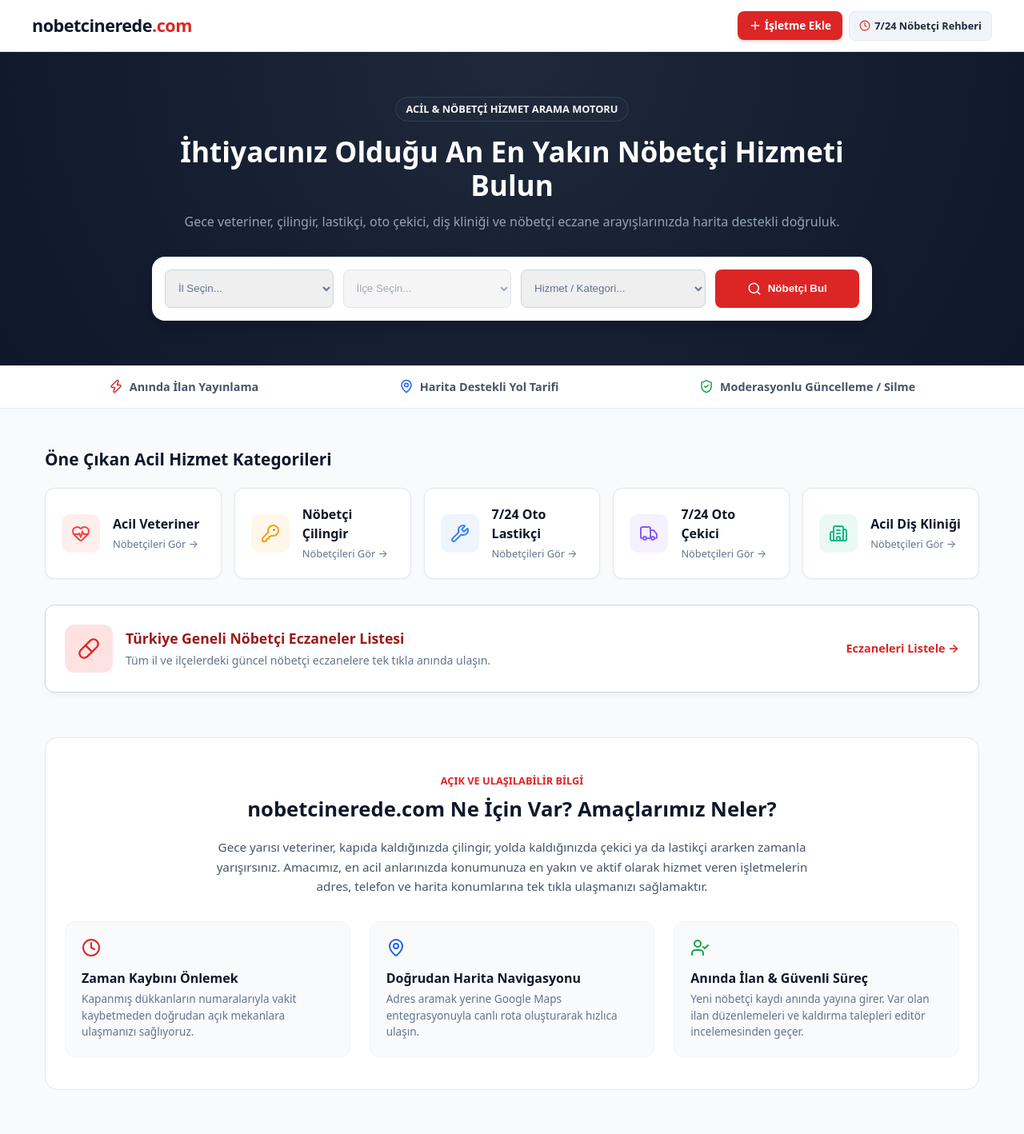
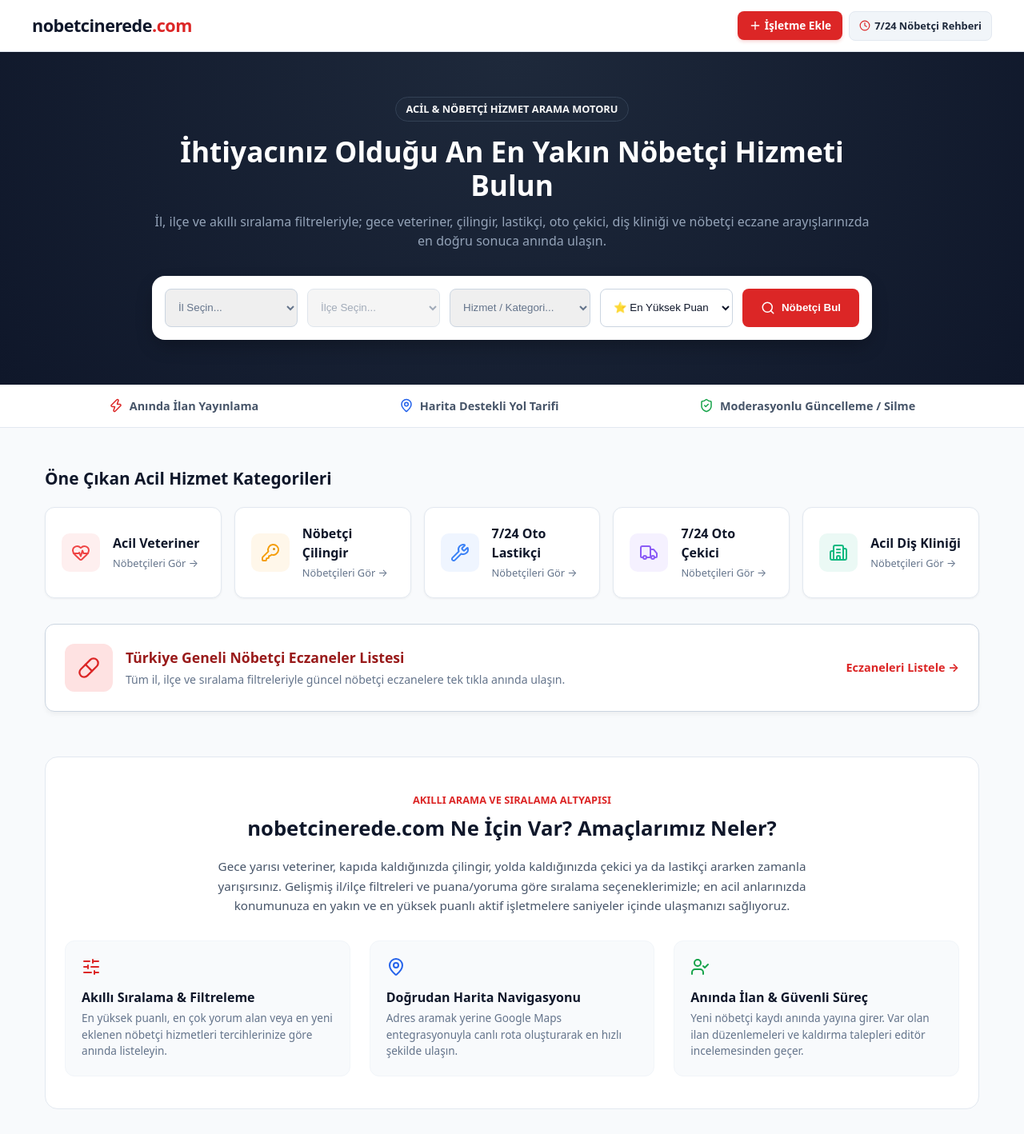
Before and after one commit to beytullahblut/nobetcinerede, a Next.js app: page / in a window 1280 px wide. Shown: the top 1418 px of the page at 80% size. Built offline with nearby package versions, Linux system fonts and the light colour scheme.

Commit message:
güncelleme

```diff
--- a/src/app/page.tsx
+++ b/src/app/page.tsx
@@ -17,6 +17,7 @@ import {
   Zap,
   Truck,
   Pill,
+  SlidersHorizontal,
 } from "lucide-react";
 
 import ilData from "@/data/il.json";
@@ -28,6 +29,7 @@ export default function HomePage() {
   const [selectedCityName, setSelectedCityName] = useState("");
   const [selectedDistrict, setSelectedDistrict] = useState("");
   const [selectedCategory, setSelectedCategory] = useState("");
+  const [selectedSort, setSelectedSort] = useState("rating_desc"); // Sıralama state'i eklendi
 
   // il.json yapısını çözer ve Türkçe karakterlere uygun olarak A'dan Z'ye sıralar
   const ilList = useMemo(() => {
@@ -95,17 +97,20 @@ export default function HomePage() {
     setSelectedDistrict("");
   };
 
-const handleSearch = (e: React.FormEvent) => {
+  const handleSearch = (e: React.FormEvent) => {
     e.preventDefault();
 
     const params = new URLSearchParams();
 
-    // İl ve ilçeyi doğrudan kendi parametreleri olarak ekliyoruz
+    // İl ve ilçeyi kendi parametreleri olarak ekliyoruz
     if (selectedCityName) params.append("city", selectedCityName);
     if (selectedDistrict) params.append("district", selectedDistrict);
 
-    // Kategoriyi veya arama metnini q parametresi olarak ekliyoruz
+    // Kategoriyi q parametresi olarak ekliyoruz
     if (selectedCategory) params.append("q", selectedCategory);
+
+    // Sıralama tercihini ekliyoruz
+    if (selectedSort) params.append("sort", selectedSort);
 
     router.push(`/arama?${params.toString()}`);
   };
@@ -149,7 +154,7 @@ const handleSearch = (e: React.FormEvent) => {
             İhtiyacınız Olduğu An En Yakın Nöbetçi Hizmeti Bulun
           </h1>
           <p style={{ color: "#94a3b8", fontSize: "1rem", marginBottom: "2rem" }}>
-            Gece veteriner, çilingir, lastikçi, oto çekici, diş kliniği ve nöbetçi eczane arayışlarınızda harita destekli doğruluk.
+            İl, ilçe ve akıllı sıralama filtreleriyle; gece veteriner, çilingir, lastikçi, oto çekici, diş kliniği ve nöbetçi eczane arayışlarınızda en doğru sonuca anında ulaşın.
           </p>
 
           {/* DİNAMİK ARAMA FORMU */}
@@ -169,7 +174,7 @@ const handleSearch = (e: React.FormEvent) => {
             }}
           >
             {/* İL SEÇİMİ */}
-            <div style={{ flex: "1 1 160px" }}>
+            <div style={{ flex: "1 1 140px" }}>
               <select
                 value={selectedCityId}
                 onChange={handleCityChange}
@@ -193,7 +198,7 @@ const handleSearch = (e: React.FormEvent) => {
             </div>
 
             {/* İLÇE SEÇİMİ */}
-            <div style={{ flex: "1 1 160px" }}>
+            <div style={{ flex: "1 1 140px" }}>
               <select
                 value={selectedDistrict}
                 onChange={(e) => setSelectedDistrict(e.target.value)}
@@ -219,7 +224,7 @@ const handleSearch = (e: React.FormEvent) => {
             </div>
 
             {/* KATEGORİ SEÇİMİ */}
-            <div style={{ flex: "1 1 180px" }}>
+            <div style={{ flex: "1 1 150px" }}>
               <select
                 value={selectedCategory}
                 onChange={(e) => setSelectedCategory(e.target.value)}
@@ -242,8 +247,30 @@ const handleSearch = (e: React.FormEvent) => {
               </select>
             </div>
 
+            {/* SIRALAMA SEÇİMİ */}
+            <div style={{ flex: "1 1 140px" }}>
+              <select
+                value={selectedSort}
+                onChange={(e) => setSelectedSort(e.target.value)}
+                style={{
+                  width: "100%",
+                  height: "48px",
+                  boxSizing: "border-box",
+                  color: "#0f172a",
+                  borderRadius: "8px",
+                  border: "1px solid #cbd5e1",
+                  padding: "0 0.75rem",
+                  backgroundColor: "#ffffff",
+                }}
+              >
+                <option value="rating_desc">⭐ En Yüksek Puan</option>
+                <option value="reviews_desc">💬 En Çok Yorum</option>
+                <option value="newest">🕒 En Yeni Eklenen</option>
+              </select>
+            </div>
+
             {/* BUTON */}
-            <div style={{ flex: "1 1 130px" }}>
+            <div style={{ flex: "1 1 120px" }}>
               <button
                 type="submit"
                 style={{
@@ -380,7 +407,7 @@ const handleSearch = (e: React.FormEvent) => {
               <div>
                 <h3 style={{ fontSize: "1.1rem", fontWeight: 800, color: "#991b1b" }}>Türkiye Geneli Nöbetçi Eczaneler Listesi</h3>
                 <p style={{ fontSize: "0.88rem", color: "#64748b", marginTop: "0.2rem" }}>
-                  Tüm il ve ilçelerdeki güncel nöbetçi eczanelere tek tıkla anında ulaşın.
+                  Tüm il, ilçe ve sıralama filtreleriyle güncel nöbetçi eczanelere tek tıkla anında ulaşın.
                 </p>
               </div>
             </div>
@@ -402,14 +429,14 @@ const handleSearch = (e: React.FormEvent) => {
         >
           <div style={{ maxWidth: "750px", margin: "0 auto", textAlign: "center" }}>
             <span style={{ fontSize: "0.8rem", fontWeight: 800, color: "#dc2626", textTransform: "uppercase" }}>
-              Açık ve Ulaşılabilir Bilgi
+              Akıllı Arama ve Sıralama Altyapısı
             </span>
             <h2 style={{ fontSize: "1.6rem", fontWeight: 800, marginTop: "0.4rem", marginBottom: "1rem" }}>
               nobetcinerede.com Ne İçin Var? Amaçlarımız Neler?
             </h2>
             <p style={{ color: "#475569", fontSize: "0.95rem", lineHeight: 1.6, marginBottom: "2rem" }}>
               Gece yarısı veteriner, kapıda kaldığınızda çilingir, yolda kaldığınızda çekici ya da lastikçi ararken zamanla yarışırsınız.
-              Amacımız, en acil anlarınızda konumunuza en yakın ve aktif olarak hizmet veren işletmelerin adres, telefon ve harita konumlarına tek tıkla ulaşmanızı sağlamaktır.
+              Gelişmiş il/ilçe filtreleri ve puana/yoruma göre sıralama seçeneklerimizle; en acil anlarınızda konumunuza en yakın ve en yüksek puanlı aktif işletmelere saniyeler içinde ulaşmanızı sağlıyoruz.
             </p>
           </div>
 
@@ -422,10 +449,10 @@ const handleSearch = (e: React.FormEvent) => {
             }}
           >
             <div style={{ backgroundColor: "#f8fafc", padding: "1.25rem", borderRadius: "12px", border: "1px solid #f1f5f9" }}>
-              <Clock size={24} color="#dc2626" style={{ marginBottom: "0.5rem" }} />
-              <h3 style={{ fontSize: "1rem", fontWeight: 700, marginBottom: "0.25rem" }}>Zaman Kaybını Önlemek</h3>
+              <SlidersHorizontal size={24} color="#dc2626" style={{ marginBottom: "0.5rem" }} />
+              <h3 style={{ fontSize: "1rem", fontWeight: 700, marginBottom: "0.25rem" }}>Akıllı Sıralama & Filtreleme</h3>
               <p style={{ fontSize: "0.85rem", color: "#64748b" }}>
-                Kapanmış dükkanların numaralarıyla vakit kaybetmeden doğrudan açık mekanlara ulaşmanızı sağlıyoruz.
+                En yüksek puanlı, en çok yorum alan veya en yeni eklenen nöbetçi hizmetleri tercihlerinize göre anında listeleyin.
               </p>
             </div>
 
@@ -433,7 +460,7 @@ const handleSearch = (e: React.FormEvent) => {
               <MapPin size={24} color="#2563eb" style={{ marginBottom: "0.5rem" }} />
               <h3 style={{ fontSize: "1rem", fontWeight: 700, marginBottom: "0.25rem" }}>Doğrudan Harita Navigasyonu</h3>
               <p style={{ fontSize: "0.85rem", color: "#64748b" }}>
-                Adres aramak yerine Google Maps entegrasyonuyla canlı rota oluşturarak hızlıca ulaşın.
+                Adres aramak yerine Google Maps entegrasyonuyla canlı rota oluşturarak en hızlı şekilde ulaşın.
               </p>
             </div>
 
```
Also changed, not shown: src/app/arama/page.tsx (+79 -11 lines), src/components/PlaceCardClient.tsx (+33 -2 lines).
